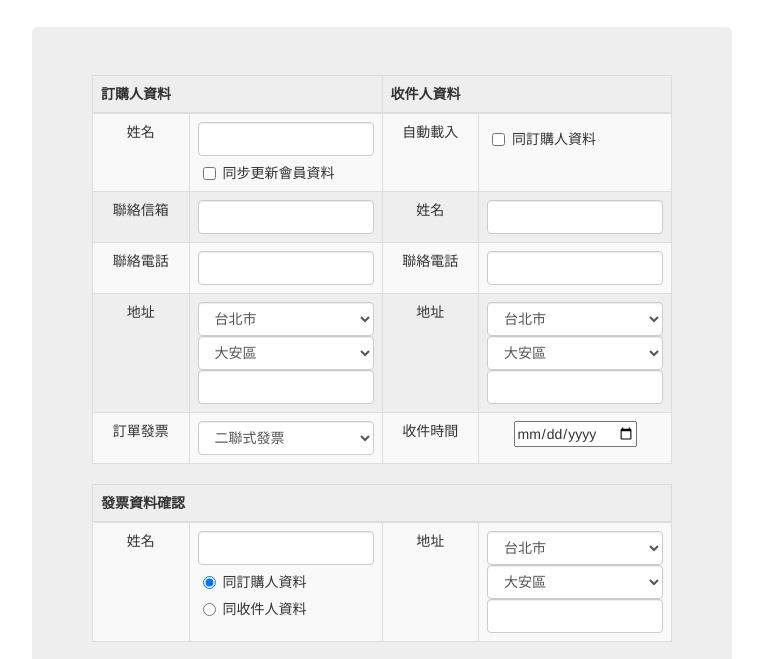
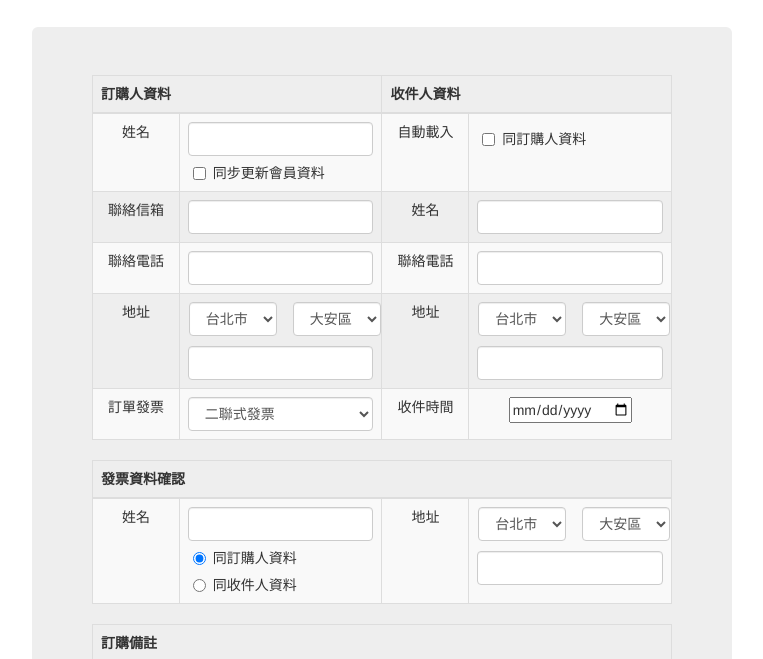
Before and after one commit to a9wei/form-simple, a plain HTML site: page cart.html in a window 1280 px wide. Shown: the part 83-742 px from the top of the page, without its empty margins (258-1021 px from the left). Drawn offline with nearby package versions, Linux system fonts and the light colour scheme.

Commit message:
fix #3 購物車
finally!!

```diff
--- a/cart.html
+++ b/cart.html
@@ -17,6 +17,14 @@
 	<script src="http://code.jquery.com/jquery-migrate-1.2.1.min.js"></script>
 	<!-- Latest compiled and minified JavaScript -->
 	<script src="http://netdna.bootstrapcdn.com/bootstrap/3.1.1/js/bootstrap.min.js"></script>
+	<style>
+	.let-me-inline {
+		display: inline-block;
+		width: auto;
+		margin-left: 16px;
+		margin-bottom: 10px;
+	}
+	</style>
 </head>
 <body>
 	<div class="container">
@@ -39,15 +47,15 @@
 						<thead>
 							<tr>
 								<th colspan="2">訂購人資料</th>
-								<th colspan="6">收件人資料</th>
+								<th colspan="2">收件人資料</th>
 
 							</tr>
 						</thead>
 						<tbody>
 							<tr>
 								<!-- <th>姓名</th> -->
-								<td>姓名</td>
-								<td class="col-xs-2">
+								<td width="15%">姓名</td>
+								<td  width="35%">
 									<input type="text" name="name" class="form-control">
 									<div class="checkbox">
 									  <label class="pull-left" style="margin-left:5px;">
@@ -55,8 +63,8 @@
 									  </label>
 									</div>
 								</td>
-								<td>自動載入</td>
-								<td>
+								<td  width="15%">自動載入</td>
+								<td  width="35%">
 									<div class="checkbox">
 									  <label class="pull-left" style="margin-left:5px;">
 									    <input type="checkbox">同訂購人資料
@@ -66,59 +74,59 @@
 							</tr>
 							<tr>
 								<td>聯絡信箱</td>
-								<td class="col-xs-4">
+								<td>
 									<input type="email" name="email" class="form-control">
 								</td>
 								<td>姓名</td>
-								<td class="col-xs-4">
+								<td>
 									<input type="text" name="name" class="form-control">
 								</td>
 							</tr>
 							<tr>
 								<td>聯絡電話</td>
-								<td class="col-xs-3">
+								<td>
 									<input type="text" name="phonenumber" class="form-control">
 								</td>
 								<td>聯絡電話</td>
-								<td class="col-xs-3">
+								<td>
 									<input type="text" name="phonenumber" class="form-control">
 								</td>
 							</tr>
 							<tr>
 								<td>地址</td>
-								<td class="col-xs-3">
-									<form>
-										<select class="form-control">
+								<td>
+									<div class="row">
+										<select class="form-control  col-xs-5 let-me-inline">
 										　<option>台北市</option>
 										　<option>新北市</option>
 										　<option>新竹市</option>
 										</select>
-									</form>
-									<form> <!--這部分的地區要怎麼跟著上面選擇的縣市做改變？-->
-										<select class="form-control">
+
+										<!--TODO: 這部分的地區要怎麼跟著上面選擇的縣市做改變-->
+										<select class="form-control col-xs-5 let-me-inline">
 										　<option>大安區</option>
 										　<option>松山區</option>
 										　<option>南港區</option>
 										</select>
-									</form>
+
+									</div>
 									<input type="text" name="address" class="form-control">
 								</td>
 								<td>地址</td>
-								<td class="col-xs-3" class="form-control">
-									<form>
-										<select class="form-control">
+								<td>
+									<div class="row">
+										<select class="form-control col-xs-5 let-me-inline">
 										　<option>台北市</option>
 										　<option>新北市</option>
 										　<option>新竹市</option>
 										</select>
-									</form>
-									<form>
-										<select class="form-control">
+
+										<select class="form-control col-xs-5 let-me-inline">
 										　<option>大安區</option>
 										　<option>松山區</option>
 										　<option>南港區</option>
 										</select>
-									</form>
+									</div>
 									<input type="text" name="address" class="form-control">
 								</td>
 							</tr>
@@ -144,41 +152,40 @@
 					<table class="table table-bordered table-striped">
 						<thead>
 							<tr>
-								<th colspan="12">發票資料確認</th>
+								<th colspan="4">發票資料確認</th>
 							</tr>
 						</thead>
 						<tbody>
 							<tr>
-								<td>姓名</td>
-								<td class="col-xs-4">
+								<td width="15%">姓名</td>
+								<td width="35%">
 									<input type="text" name="name" class="form-control">
 									<div class="radio" style="margin-left:5px;">
 									  <label class="pull-left">
-									    <input type="radio" name="optionsRadios" id="optionsRadios1" value="option1" checked>同訂購人資料
+									    <input type="radio" name="optionsRadios" id="optionsRadios1" value="同訂購人資料" checked>同訂購人資料
 									  </label>
 									</div>
 									<div class="radio" style="margin-left:5px;">
 									  <label class="pull-left">
-									    <input type="radio" name="optionsRadios" id="optionsRadios1" value="option1">同收件人資料
+									    <input type="radio" name="optionsRadios" id="optionsRadios2" value="同收件人資料">同收件人資料
 									  </label>
 									</div>
 								</td>
-								<td>地址</td>
-								<td class="col-xs-4">
-									<form>
-										<select class="form-control" >
+								<td width="15%">地址</td>
+								<td width="35%">
+									<div class="row">
+										<select class="form-control col-xs-5 let-me-inline">
 										　<option>台北市</option>
 										　<option>新北市</option>
 										　<option>新竹市</option>
 										</select>
-									</form>
-									<form> <!--這部分的地區要怎麼跟著上面選擇的縣市做改變？-->
-										<select class="form-control">
+
+										<select class="form-control col-xs-5 let-me-inline">
 										　<option>大安區</option>
 										　<option>松山區</option>
 										　<option>南港區</option>
 										</select>
-									</form>
+									</div>
 									<input type="text" name="address" class="form-control">
 								</td>
 							</tr>
```
